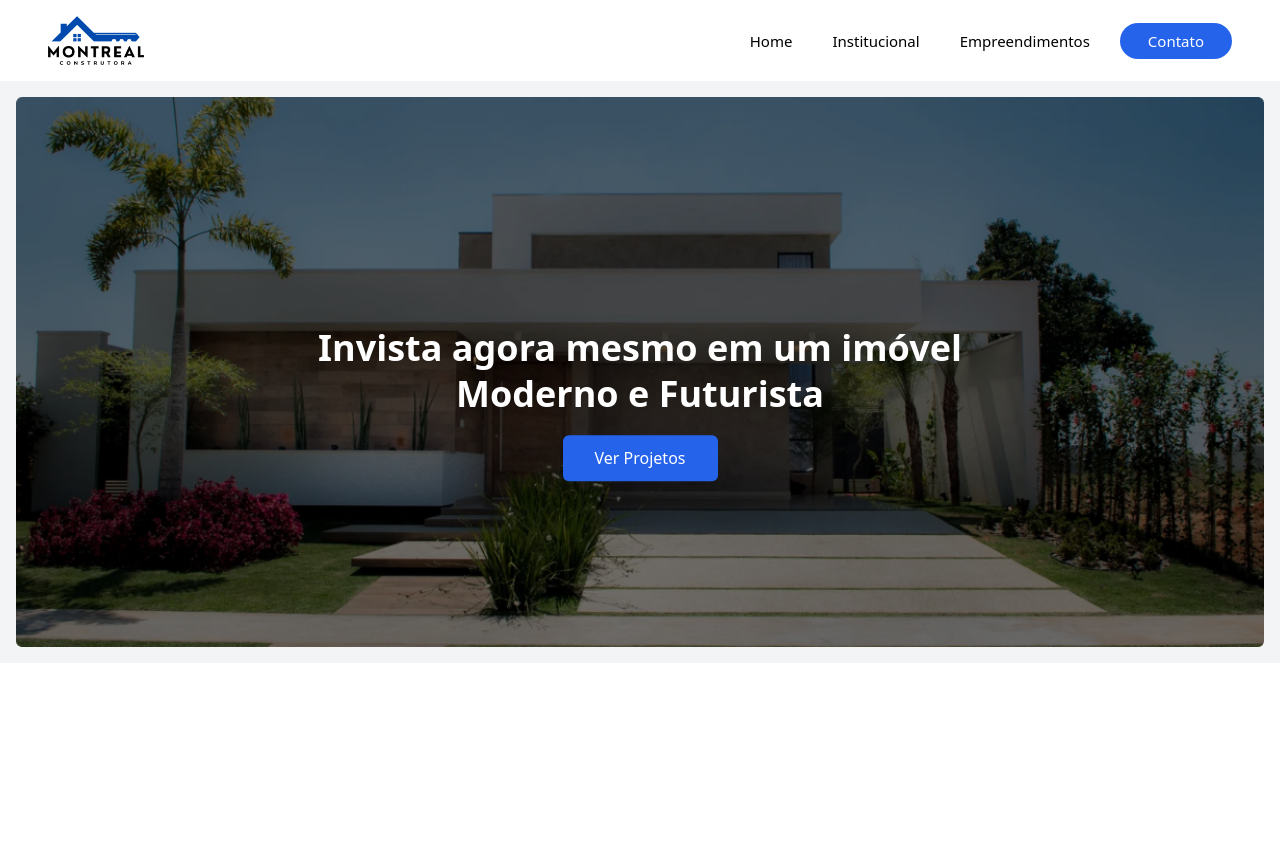
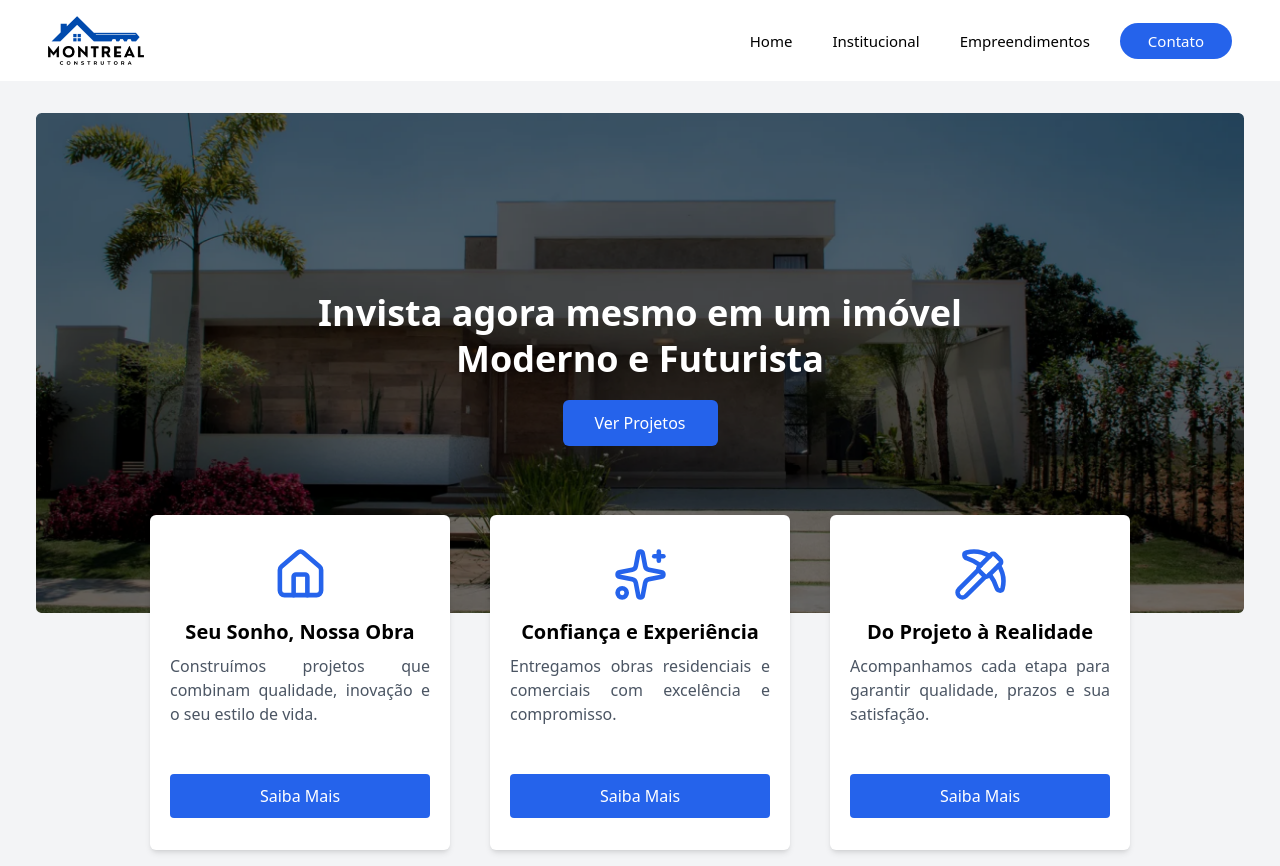
Before and after one commit to by-scottlucas/vue-montreal-website, a Vue app: page / in a window 1280 px wide. Before the commit the page ends 800 px from the top, so only its background shows below. Built offline with nearby package versions, Linux system fonts and the light colour scheme.

Commit message:
feat: implement Card component and cards section in HeroBanner

```diff
--- a/package.json
+++ b/package.json
@@ -20,7 +20,7 @@
     "@vue/cli-service": "~5.0.0",
     "autoprefixer": "^10.4.21",
     "eslint": "^7.32.0",
-    "eslint-plugin-vue": "^8.0.3",
+    "eslint-plugin-vue": "^8.7.1",
     "postcss": "^8.5.6",
     "tailwindcss": "^3.4.1"
   },
--- a/src/App.vue
+++ b/src/App.vue
@@ -17,6 +17,6 @@ onMounted(() => {
 
 <style scoped>
 .page-content {
-  @apply bg-gray-100 p-4;
+  @apply bg-gray-100 lg:p-4 h-auto;
 }
 </style>
--- a/src/components/HeroBanner.vue
+++ b/src/components/HeroBanner.vue
@@ -14,26 +14,59 @@
       </div>
 
       <a href="#" class="hero-banner__button">Ver Projetos</a>
+
+      <div class="hero-banner__cards">
+        <Card
+          v-for="(card, index) in cards"
+          :key="index"
+          :icon="card.icon"
+          :title="card.title"
+          :description="card.description"
+          :buttonIsVisible="true"
+        />
+      </div>
     </div>
   </section>
 </template>
 
 <script setup>
 import heroImage from "../assets/hero-banner.png";
+import Card from "./ui/Card.vue";
 const heroAlt = "Imagem do banner principal da Montreal Construtora";
+
+const cards = [
+  {
+    icon: "home",
+    title: "Seu Sonho, Nossa Obra",
+    description:
+      "Construímos projetos que combinam qualidade, inovação e o seu estilo de vida.",
+  },
+  {
+    icon: "sparkles",
+    title: "Confiança e Experiência",
+    description:
+      "Entregamos obras residenciais e comerciais com excelência e compromisso.",
+  },
+  {
+    icon: "pickaxe",
+    title: "Do Projeto à Realidade",
+    description:
+      "Acompanhamos cada etapa para garantir qualidade, prazos e sua satisfação.",
+  },
+];
 </script>
 
 <style scoped>
 .hero-banner {
-  @apply relative h-[260px] md:h-[340px] lg:h-[550px];
+  @apply lg:pt-4;
 }
 
 .hero-banner__image {
-  @apply h-full bg-cover md:mx-auto w-max;
+  @apply bg-cover md:mx-auto w-full h-[260px] md:h-[380px] md:px-5 lg:h-[500px];
 }
 
 .hero-banner__content {
-  @apply absolute top-1/3 lg:translate-y-1/3 text-white text-center w-full;
+  @apply -mt-40 md:-mt-60 lg:-mt-80 text-white text-center w-full;
 }
 
 .hero-banner__text-group {
@@ -47,4 +80,8 @@ const heroAlt = "Imagem do banner principal da Montreal Construtora";
 .hero-banner__button {
   @apply bg-blue-600 hover:bg-blue-700 py-2.5 md:py-3 px-6 md:px-8 rounded-md text-sm md:text-base transition-all ease-in-out duration-300;
 }
+
+.hero-banner__cards {
+  @apply w-full hidden gap-10 md:flex justify-center md:mt-14 lg:mt-20;
+}
 </style>
--- /dev/null
+++ b/src/components/ui/Card.vue
@@ -0,0 +1,72 @@
+<template>
+  <div class="card">
+    <div>
+      <component :size="55" :is="resolvedIcon" class="card__icon" />
+
+      <h2 class="card__title">{{ title }}</h2>
+      <p class="card__description">{{ description }}</p>
+    </div>
+
+    <a v-if="buttonIsVisible" href="#" class="card__button">Saiba Mais</a>
+  </div>
+</template>
+
+<script>
+import { Home, Pickaxe, Sparkles } from "lucide-vue-next";
+
+export default {
+  name: "CardComponent",
+
+  props: {
+    icon: {
+      type: String,
+      required: true,
+    },
+    title: {
+      type: String,
+      required: true,
+    },
+    description: {
+      type: String,
+      required: true,
+    },
+    buttonIsVisible: {
+      type: Boolean,
+      default: false,
+    },
+  },
+
+  computed: {
+    resolvedIcon() {
+      const iconMap = {
+        home: Home,
+        pickaxe: Pickaxe,
+        sparkles: Sparkles,
+      };
+      return iconMap[this.icon] || null;
+    },
+  },
+};
+</script>
+
+<style scoped>
+.card {
+  @apply bg-white rounded-md shadow-md text-center gap-12 flex flex-col justify-between w-[190px] lg:w-[300px] p-2 lg:px-5 lg:py-8;
+}
+
+.card__icon {
+  @apply mx-auto mb-2 lg:mb-4 text-blue-600;
+}
+
+.card__title {
+  @apply text-base lg:text-xl font-bold mb-2 text-black;
+}
+
+.card__description {
+  @apply text-sm lg:text-base text-justify text-gray-600;
+}
+
+.card__button {
+  @apply block bg-blue-600 hover:bg-blue-700 text-white py-1.5 lg:py-2.5 px-4 rounded transition;
+}
+</style>
```
Also changed, not shown: 1 other file (tests, documents, lock files or other folders).
